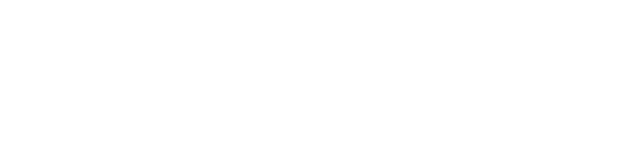
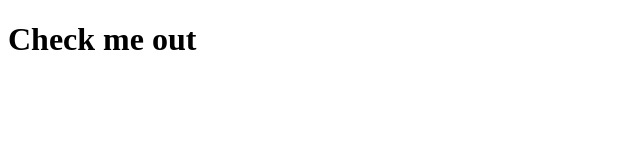
Before and after one commit to lunnadeveloper/hello-world, a plain HTML site: page index.html in a window 1280 px wide. Shown: the whole page, without its empty margins (0-640 px from the left). Drawn offline with Linux system fonts and the light colour scheme.

Commit message:
Adds a heading

```diff
--- a/index.html
+++ b/index.html
@@ -7,6 +7,6 @@
     <title>Github Tutorial</title>
 </head>
 <body>
-
+   <h1>Check me out</h1>
 </body>
 </html>
```
